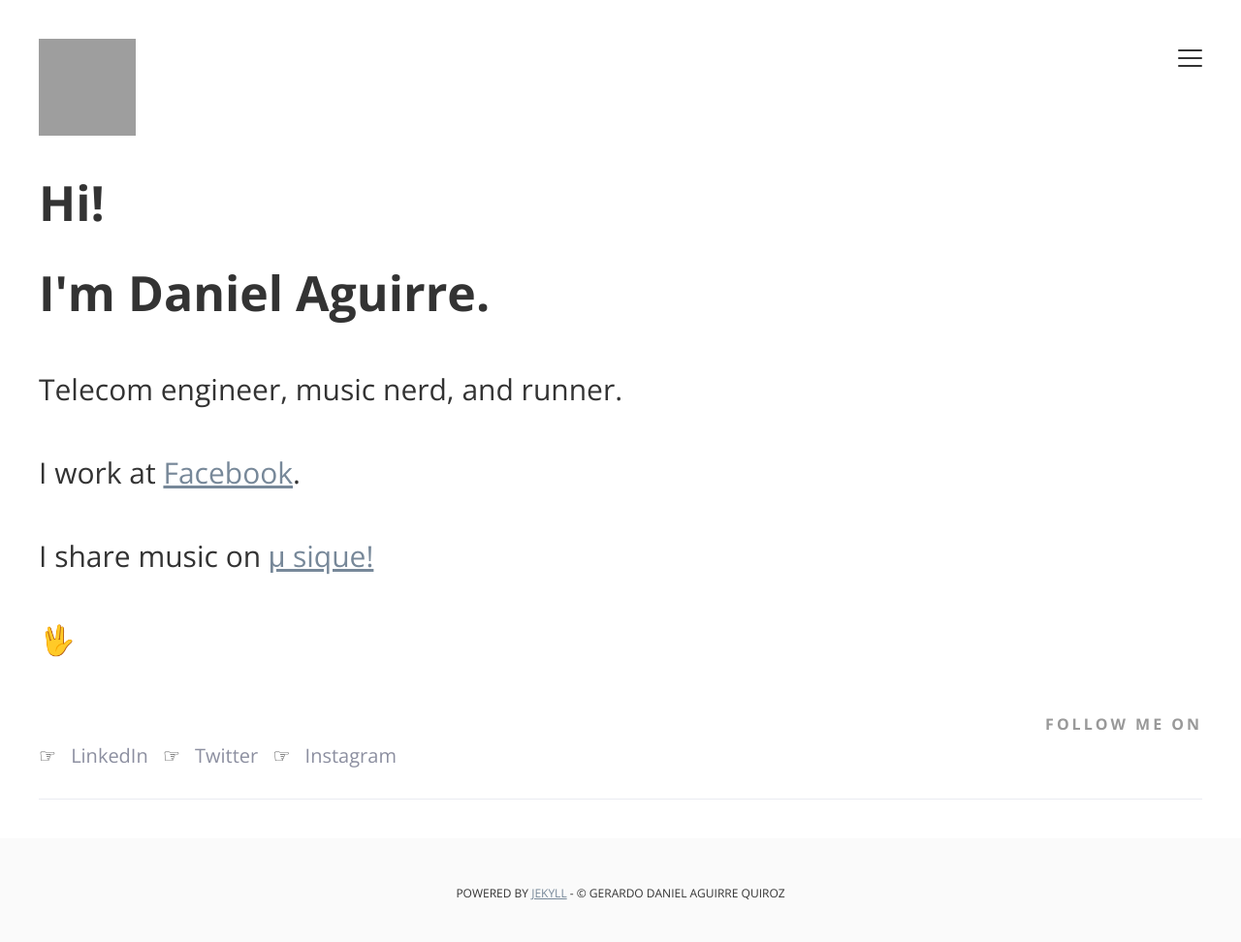
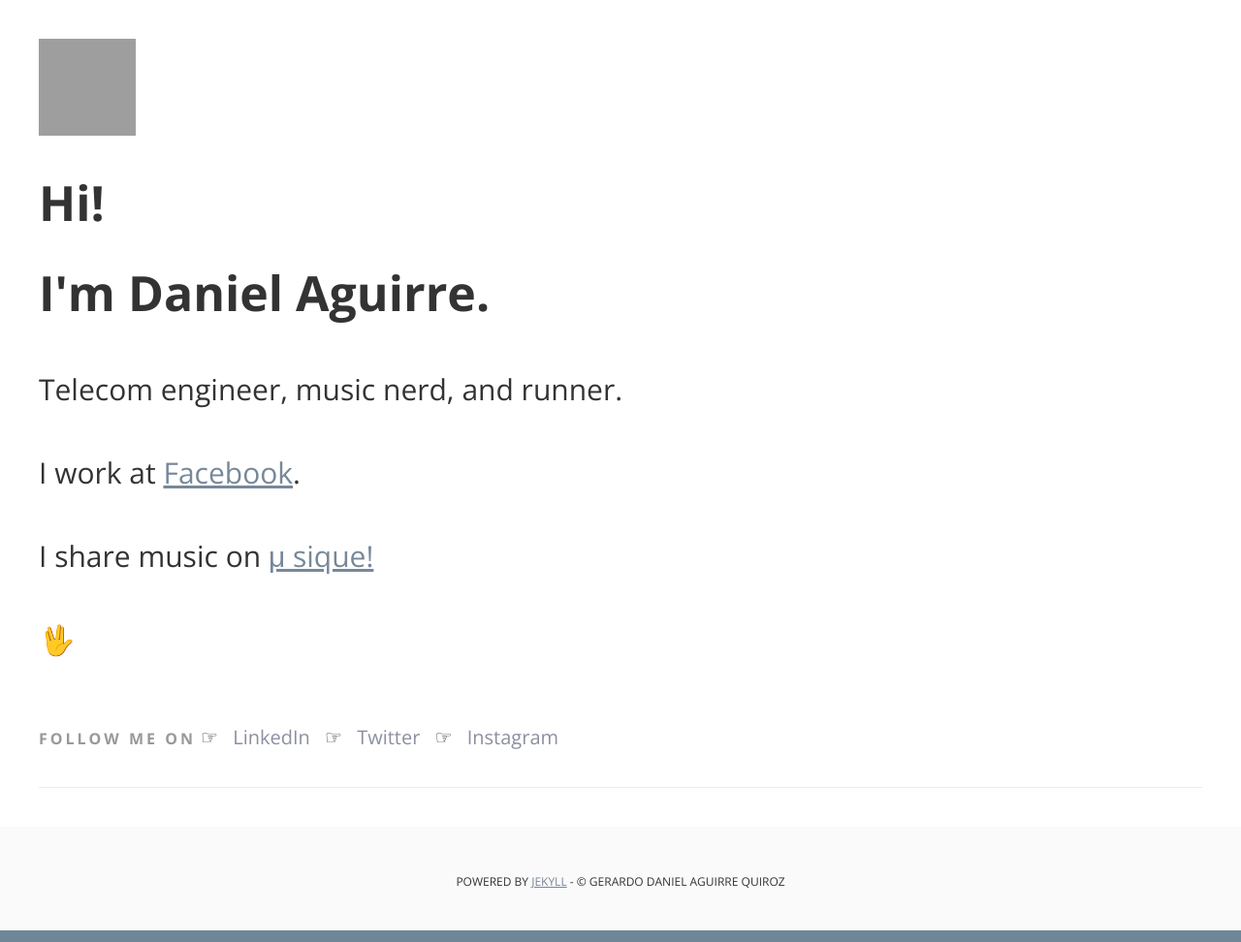
Before and after one commit to gdaq/gdaq.github.io, a Jekyll site: the page built from index.html, in a window 1280 px wide. Shown: the whole page at 97% size. Built offline with Jekyll 4.4.1, drawn with Linux system fonts in a browser that asks for light colours; the list of posts is cut into pages by our own code; grey boxes are pictures that could not be loaded.

Commit message:
Update default.html

```diff
--- a/_layouts/default.html
+++ b/_layouts/default.html
@@ -65,27 +65,6 @@
         <p class="chromeframe">You are using an <strong>outdated</strong> browser. Please <a href="http://browsehappy.com/">upgrade your browser</a> or <a href="http://www.google.com/chromeframe/?redirect=true">activate Google Chrome Frame</a> to improve your experience.</p>
     <![endif]-->
 
-    <div class="off-canvas">
-      <figure class="avatar">
-        <img src="{{ site.baseurl }}/assets/img/avatar.jpg" alt="Picture" title="Hey! That's me, {{ site.author }}.">
-      </figure>
-      <div class="bio">
-      </div>
-      <nav>
-        <h6>Follow me on</h6>
-        <ul>
-          <li>☞ <a target="_blank" href="https://www.linkedin.com/in/gerardodanielaguirre/">LinkedIn</a></li>
-          {% if site.twitter %}
-          <li>☞ <a target="_blank" href="http://twitter.com/{{ site.twitter }}">Twitter</a></li>
-          {% endif %}
-          {% if site.instagram %}
-          <li>☞ <a target="_blank" href="http://instagram.com/{{ site.instagram }}">Instagram</a></li>
-          {% endif %}
-        </ul>
-      </nav>
-    </div>
-
-
     <div class="site-wrapper">
 
       <header>
@@ -93,7 +72,6 @@
 		      <!-- <img src="{{ site.baseurl }}/assets/img/logo.jpg" alt="logo" title="GDAQ"> {{ site.name }} -->
 
           <h1 class="title"><a href="http://gdaq.me" title="Back to Homepage"><img src="http://i.imgur.com/6bqaY9d.jpg?1" width="100" height="100"alt="logo" title="GDAQ" /></a></h1>
-          <a class="menu-icon" title="Open Bio"><span class="lines"></span></a>
        	<p></p>
         <nav class="navigation">
        	  <h1>Hi!</h1>
@@ -102,8 +80,9 @@
 	  		<h3>I work at <a href="https://connectivity.fb.com">Facebook</a>.</h3>
           		<h3>I share music on <a href="http://mu-sique.com">μ sique!</a></h3>
 			<h3>🖖</h3>
-		  <h6>Follow me on</h6>
+
         <ul>
+	<li><h6>Follow me on</h6></li>
           <li>☞ <a target="_blank" href="https://www.linkedin.com/in/gerardodanielaguirre/">LinkedIn</a></li>
           {% if site.twitter %}
           <li>☞ <a target="_blank" href="http://twitter.com/{{ site.twitter }}">Twitter</a></li>
```
